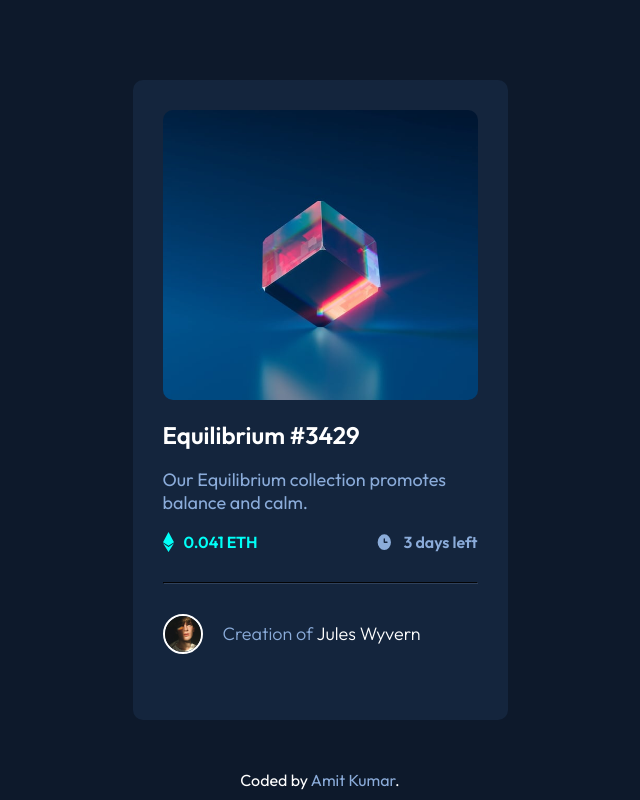
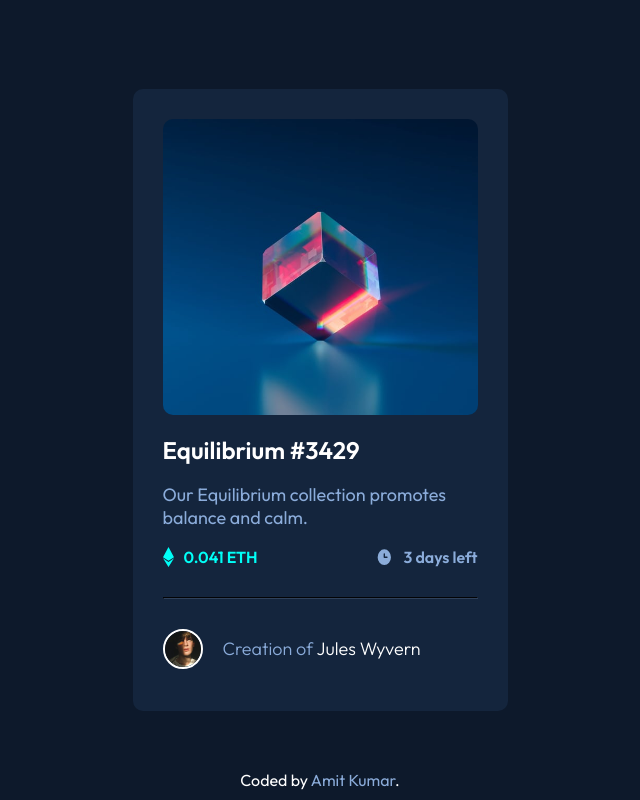
Before and after one commit to amit-kumar-18/NFT-preview-card-component, a plain HTML site: page index.html in a window 1280 px wide. Shown: the whole page, without its empty margins (320-960 px from the left). Drawn offline with Linux system fonts and the light colour scheme.

Commit message:
Add files via upload

```diff
--- a/style.css
+++ b/style.css
@@ -13,16 +13,17 @@ body {
   justify-content: center;
   height: 100vh;
   margin: 0;
-  overflow: hidden;
+
   color: #fff;
 }
 
 .container {
   width: 375px;
-  height: 80vh;
+  min-height: 600px;
   background-color: hsl(216, 50%, 16%);
   border-radius: 10px;
   padding: 30px;
+  padding-bottom: 0;
   margin: 15px;
 }
 
```
